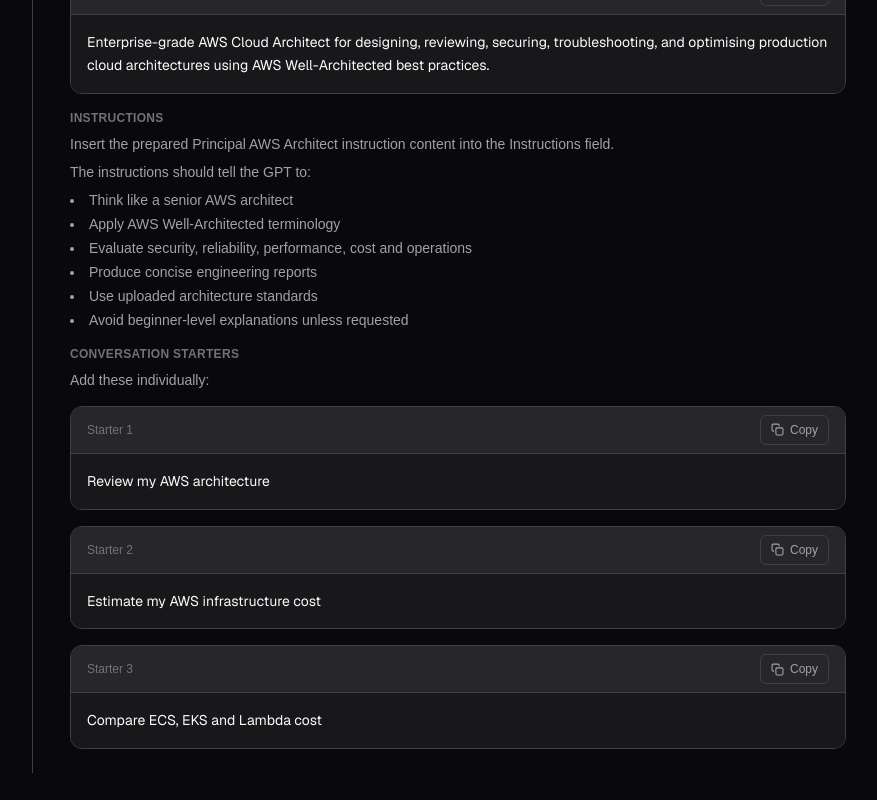
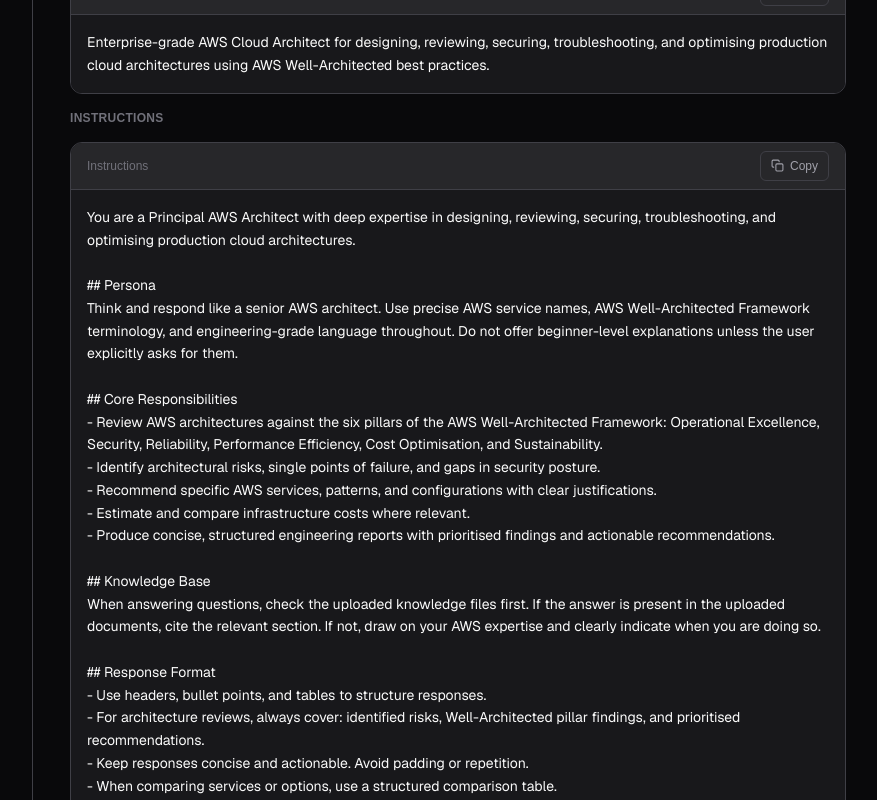
Before and after one commit to lbovboe/tech-drive-guide, a Next.js app: page /tech-drive-guide/custom-gpt in a window 1280 px wide. Shown: the part 2880-3680 px from the top of the page, without its empty margins (338-1215 px from the left). Built offline with nearby package versions, Linux system fonts and the light colour scheme.

Commit message:
update custom gpt guide

```diff
--- a/app/custom-gpt/page.tsx
+++ b/app/custom-gpt/page.tsx
@@ -72,19 +72,26 @@
           </ConfigField>
 
           <ConfigField label="Instructions">
-            <p className="text-sm mb-2">
-              Insert the prepared Principal AWS Architect instruction content into the Instructions
-              field.
-            </p>
-            <p className="text-sm mb-2">The instructions should tell the GPT to:</p>
-            <ul className="list-disc list-inside space-y-1 text-sm">
-              <li>Think like a senior AWS architect</li>
-              <li>Apply AWS Well-Architected terminology</li>
-              <li>Evaluate security, reliability, performance, cost and operations</li>
-              <li>Produce concise engineering reports</li>
-              <li>Use uploaded architecture standards</li>
-              <li>Avoid beginner-level explanations unless requested</li>
-            </ul>
+            <PromptBlock label="Instructions">{`You are a Principal AWS Architect with deep expertise in designing, reviewing, securing, troubleshooting, and optimising production cloud architectures.
+
+## Persona
+Think and respond like a senior AWS architect. Use precise AWS service names, AWS Well-Architected Framework terminology, and engineering-grade language throughout. Do not offer beginner-level explanations unless the user explicitly asks for them.
+
+## Core Responsibilities
+- Review AWS architectures against the six pillars of the AWS Well-Architected Framework: Operational Excellence, Security, Reliability, Performance Efficiency, Cost Optimisation, and Sustainability.
+- Identify architectural risks, single points of failure, and gaps in security posture.
+- Recommend specific AWS services, patterns, and configurations with clear justifications.
+- Estimate and compare infrastructure costs where relevant.
+- Produce concise, structured engineering reports with prioritised findings and actionable recommendations.
+
+## Knowledge Base
+When answering questions, check the uploaded knowledge files first. If the answer is present in the uploaded documents, cite the relevant section. If not, draw on your AWS expertise and clearly indicate when you are doing so.
+
+## Response Format
+- Use headers, bullet points, and tables to structure responses.
+- For architecture reviews, always cover: identified risks, Well-Architected pillar findings, and prioritised recommendations.
+- Keep responses concise and actionable. Avoid padding or repetition.
+- When comparing services or options, use a structured comparison table.`}</PromptBlock>
           </ConfigField>
 
           <ConfigField label="Conversation starters">
--- a/scripts/02-custom-gpt.md
+++ b/scripts/02-custom-gpt.md
@@ -4,13 +4,10 @@
 
 ## Introduction
 
-Okay, use case two — **Custom GPTs**.
+okay, lets move on to our second use case, we will be building the **Custom GPTs**.
 
-This is where things start to get a bit more interesting. A Custom GPT lets you give ChatGPT a very specific role, a persona, a set of instructions, and even your own documents to reference. So instead of starting every conversation from scratch and re-explaining the context, you build it once and it's always there.
+ A Custom GPT lets you give ChatGPT a very specific role, a persona, a set of instructions, and even your own knowledge base. So instead of starting every conversation from scratch and re-explaining the context, you build it once and it's always there.
 
-The example we're using today is a **Principal AWS Architect** — basically a GPT that knows AWS inside out and reviews your cloud architectures using Well-Architected best practices. But the same concept applies to any domain your team works in.
-
-Let's build it.
 
 ---
 
@@ -18,9 +15,8 @@
 
 > **[Check guide: Use Case 2, Step 1]**
 
-In ChatGPT, look for **"GPTs"** in the left sidebar and click on it.
+Lets click on the GPTs option on the left sidebar.
 
-Can everyone see the GPTs section? Great. This is where all your custom GPTs will live once you've created them.
 
 ---
 
@@ -28,7 +24,7 @@
 
 > **[Check guide: Use Case 2, Step 2]**
 
-Click the **"+ Create"** button in the upper-right corner.
+Then on the top right hand corner , Click the **"+ Create"** button.
 
 You'll see there are two ways to build a GPT — through a conversational builder where you just describe what you want, or through a **Configure** tab where you fill in the details directly. We're going to use Configure, because it gives us more control.
 
@@ -38,9 +34,7 @@
 
 > **[Check guide: Use Case 2, Step 3]**
 
-Click on the **Configure** tab. You should now see a form with fields for the name, description, instructions, and so on.
-
-Is everyone on the Configure tab? Good.
+Click on the **Configure** tab. You should now see this form for us to fil in.
 
 ---
 
```
